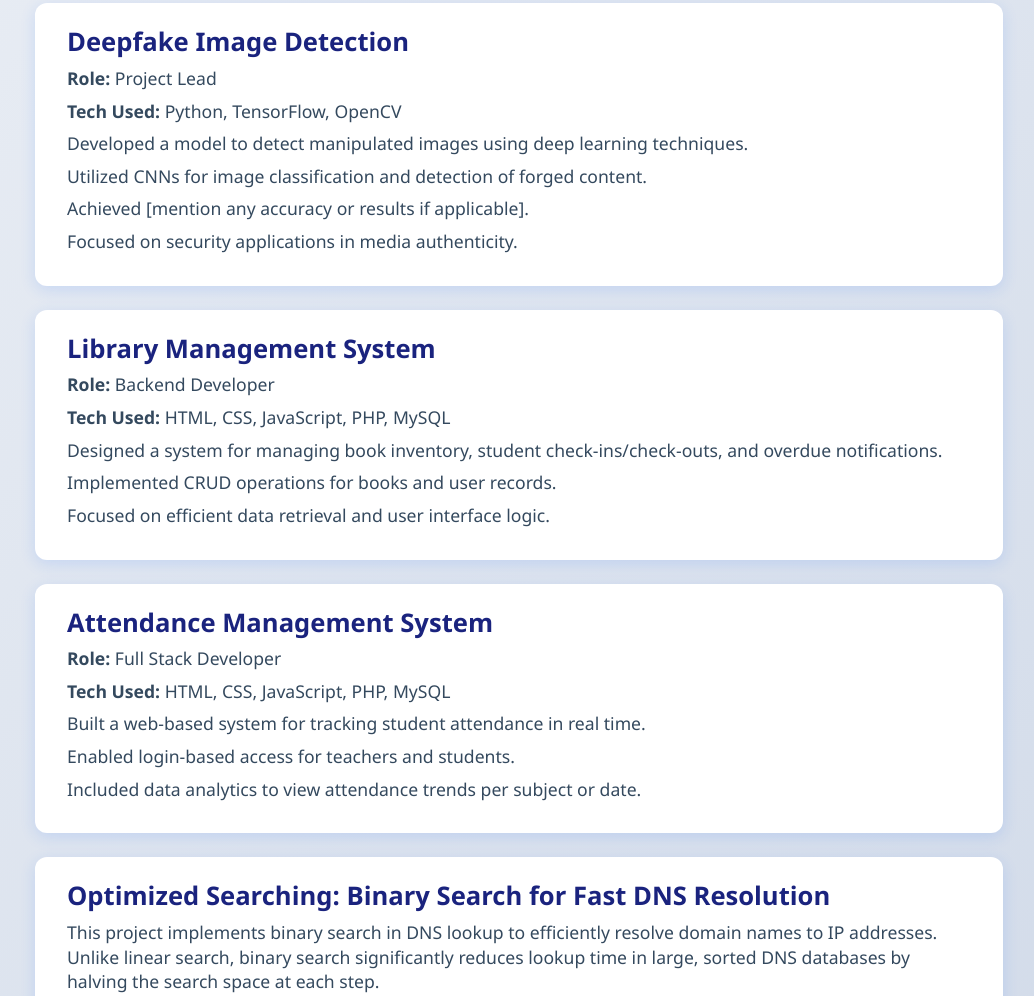
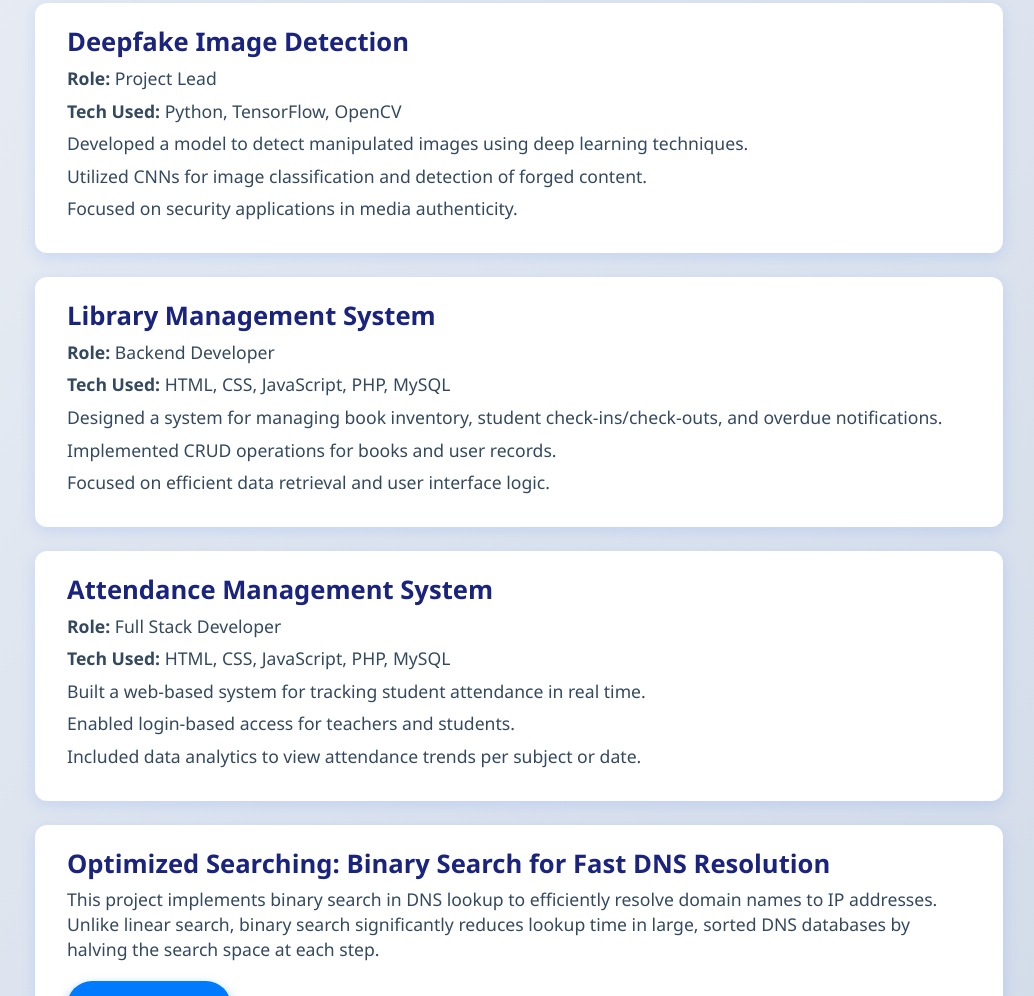
Before and after one commit to VinayakMishra-CINTEL/DAA-Portfolio, a plain HTML site: page index.html in a window 1280 px wide. Shown: the part 1416-2412 px from the top of the page, without its empty margins (121-1155 px from the left). Drawn offline with nearby package versions, Linux system fonts and the light colour scheme.

Commit message:
Update index.html

```diff
--- a/index.html
+++ b/index.html
@@ -102,7 +102,6 @@
                     <p><strong>Tech Used:</strong> Python, TensorFlow, OpenCV</p>
                     <p>Developed a model to detect manipulated images using deep learning techniques.</p>
                     <p>Utilized CNNs for image classification and detection of forged content.</p>
-                    <p>Achieved [mention any accuracy or results if applicable].</p>
                     <p>Focused on security applications in media authenticity.</p>
                 </article>
                 <article class="project-item">
```
